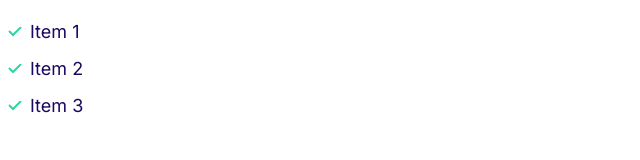
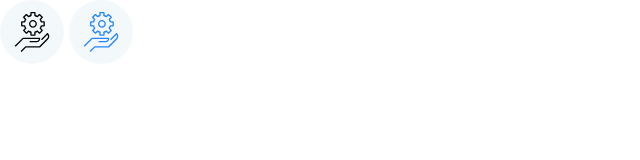
Before and after one commit to yossyoss007/moshify, a plain HTML site: page index.html in a window 1280 px wide. Shown: the whole page, without its empty margins (0-640 px from the left). Drawn offline with Linux system fonts and the light colour scheme.

Commit message:
icon components

```diff
--- a/css/styles.css
+++ b/css/styles.css
@@ -150,3 +150,24 @@ a {
     padding-left: 0;
   }
 }
+
+/* icons */
+
+.icon {
+  width: 40px;
+  height: 40px;
+}
+
+.icon--primary {
+  fill: var(--color-primary);
+}
+
+.icon-container {
+  background: #f3f9fa;
+  width: 64px;
+  height: 64px;
+  border-radius: 100%;
+  display: inline-flex;
+  justify-content: center;
+  align-items: center;
+}
--- a/index.html
+++ b/index.html
@@ -14,10 +14,15 @@
     <link rel="stylesheet" href="css/styles.css" />
   </head>
   <body>
-    <ul class="list list--tick">
-      <li class="list__item">Item 1</li>
-      <li class="list__item">Item 2</li>
-      <li class="list__item">Item 3</li>
-    </ul>
+    <span class="icon-container">
+      <svg class="icon">
+        <use xlink:href="images/sprite.svg#settings"></use>
+      </svg>
+    </span>
+    <span class="icon-container">
+      <svg class="icon icon--primary">
+        <use xlink:href="images/sprite.svg#settings"></use>
+      </svg>
+    </span>
   </body>
 </html>
```
Also changed, not shown: components/icons.html (added, +10 -0 lines), images/sprite.svg (added).
